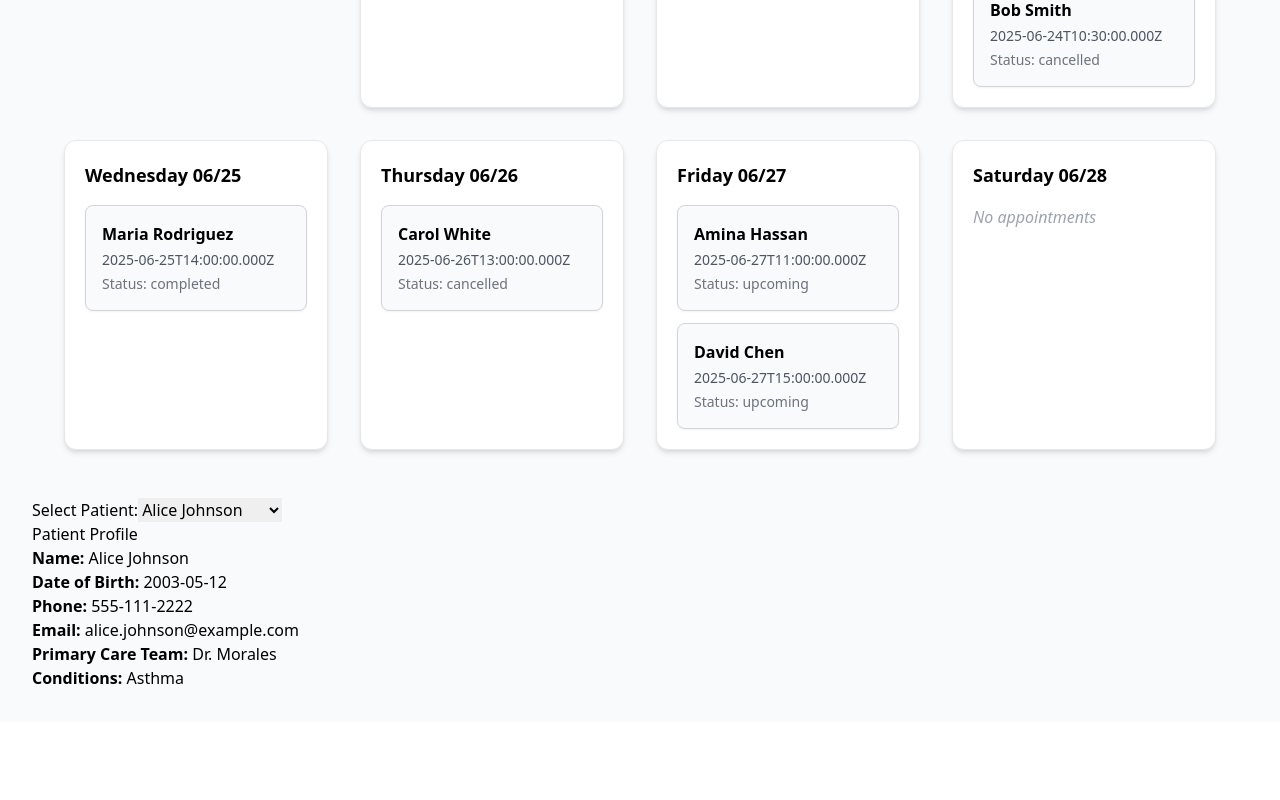
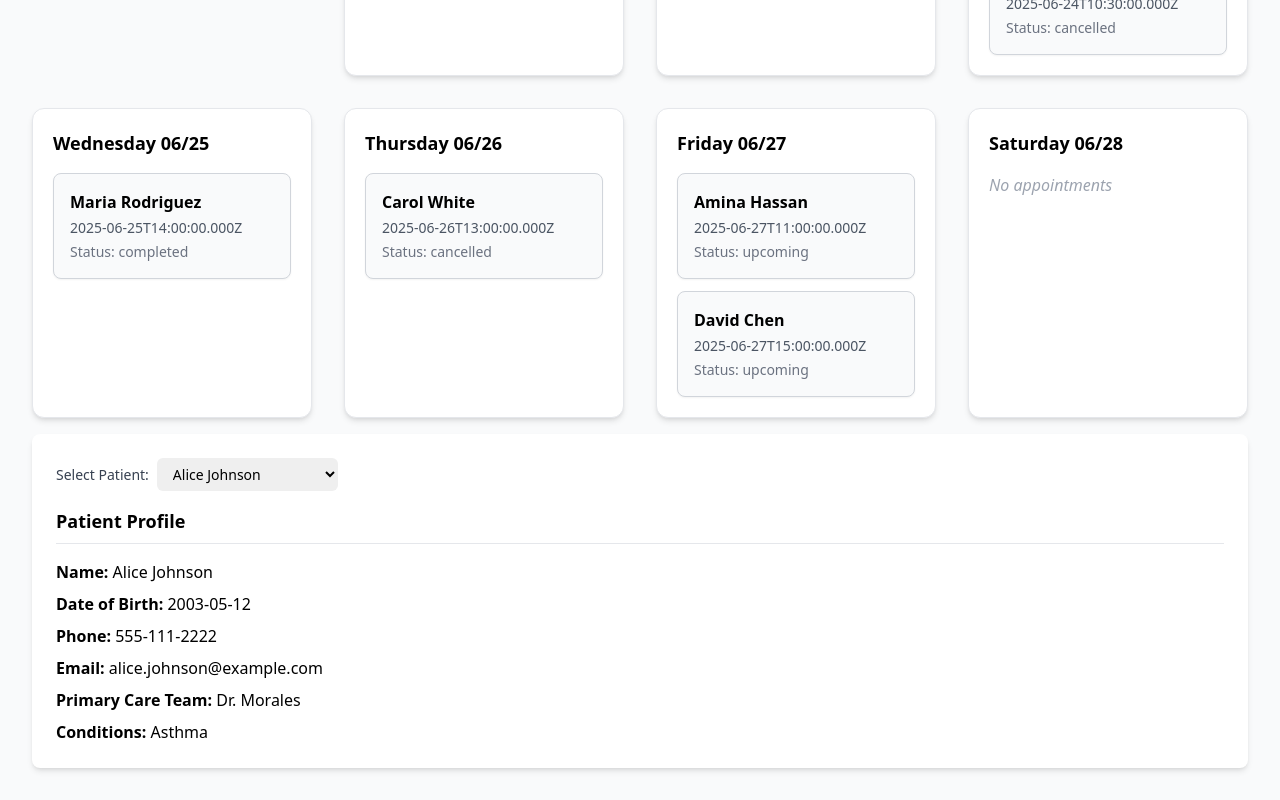
Before and after one commit to mwalker-tmd/care-coordination-dashboard, a React (Vite) app: page / in a window 1280 px wide. Shown: the part 476-1276 px from the top of the page. Before the commit the page ends 1198 px from the top, so only its background shows below. Built offline with nearby package versions, Linux system fonts and the light colour scheme.

Commit message:
Feature Request #25: 1) Tailwind CSS improvements and cleanup. 2) Corrected version number in package-lock.json.

```diff
--- a/src/components/patients/PatientProfilePanel.tsx
+++ b/src/components/patients/PatientProfilePanel.tsx
@@ -10,7 +10,10 @@ export const PatientProfilePanel: React.FC = () => {
 
   return (
     <div data-testid="patient-profile-panel">
-      <h2 data-testid="profile-header">Patient Profile</h2>
+      <h2 data-testid="profile-header" className="text-lg font-semibold border-b pb-2 mb-4">
+        Patient Profile
+      </h2>
+      <div className="space-y-2">
         <div><strong>Name:</strong> <span data-testid="profile-name">{selectedPatient.name}</span></div>
         <div><strong>Date of Birth:</strong> <span data-testid="profile-dob">{selectedPatient.dateOfBirth}</span></div>
         <div><strong>Phone:</strong> <span data-testid="profile-phone">{selectedPatient.contactInfo.phone}</span></div>
@@ -18,5 +21,6 @@ export const PatientProfilePanel: React.FC = () => {
         <div><strong>Primary Care Team:</strong> <span data-testid="profile-care-team">{selectedPatient.primaryCareTeam}</span></div>
         <div><strong>Conditions:</strong> <span data-testid="profile-conditions">{selectedPatient.conditions.join(', ')}</span></div>
       </div>
+    </div>
   );
 };
--- a/src/components/patients/PatientSelector.tsx
+++ b/src/components/patients/PatientSelector.tsx
@@ -15,13 +15,16 @@ export const PatientSelector: React.FC = () => {
   }
 
   return (
-    <div data-testid="patient-selector-container">
-      <label htmlFor="patient-select">Select Patient:</label>
+    <div data-testid="patient-selector-container" className="flex items-center gap-x-2 mb-4">
+      <label htmlFor="patient-select" className="text-sm font-medium text-gray-700">
+        Select Patient:
+      </label>
       <select
         id="patient-select"
         data-testid="patient-select"
         value={selectedPatientId || ''}
         onChange={(e) => setSelectedPatientId(e.target.value)}
+        className="block w-auto pl-3 pr-10 py-1.5 text-base border-gray-300 focus:outline-none focus:ring-blue-500 focus:border-blue-500 sm:text-sm rounded-md"
       >
         <option value="">Select a patient</option>
         {patients.map((patient) => (
--- a/src/features/appointments/DailyAppointmentList.tsx
+++ b/src/features/appointments/DailyAppointmentList.tsx
@@ -17,7 +17,7 @@ const DailyAppointmentList: React.FC = () => {
   const todaysAppointments = getAppointmentsByDate(today);
 
   return (
-    <div className="p-8 bg-gray-50">
+    <div>
       <h2 className="text-3xl font-bold mb-8" data-testid="appointment-list-title">
         Today's Appointments
       </h2>
--- a/src/features/appointments/WeeklyAppointmentList.tsx
+++ b/src/features/appointments/WeeklyAppointmentList.tsx
@@ -20,7 +20,7 @@ const WeeklyAppointmentList: React.FC = () => {
   const days = Array.from({ length: 7 }, (_, i) => addDays(weekStart, i));
 
   return (
-    <div className="p-8 bg-gray-50 min-h-screen" data-testid="weekly-appointment-list-container">
+    <div data-testid="weekly-appointment-list-container">
       <h2
         className="text-3xl font-bold mb-8 text-center"
         data-testid="weekly-appointment-list-title"
--- a/src/features/dashboard/Dashboard.tsx
+++ b/src/features/dashboard/Dashboard.tsx
@@ -34,9 +34,10 @@ const Dashboard = () => {
           {activeTab === 'weekly' && <WeeklyAppointmentList />}
           {activeTab === 'today' && <DailyAppointmentList />}
         </div>
-      </div>
-      <div className="col-span-1">
-        <PatientProfileView />
+
+        <div className="mt-4">
+          <PatientProfileView />
+        </div>
       </div>
     </div>
   );
--- a/src/features/patients/PatientProfileView.tsx
+++ b/src/features/patients/PatientProfileView.tsx
@@ -4,7 +4,7 @@ import { PatientProfilePanel } from '../../components/patients/PatientProfilePan
 
 export const PatientProfileView: React.FC = () => {
   return (
-    <div data-testid="patient-profile-view">
+    <div className="bg-white p-6 rounded-lg shadow-md" data-testid="patient-profile-view">
       <PatientSelector />
       <PatientProfilePanel />
     </div>
```
Also changed, not shown: 1 other file (tests, documents, lock files or other folders). Lines whose indentation alone changed are shown as unchanged.
